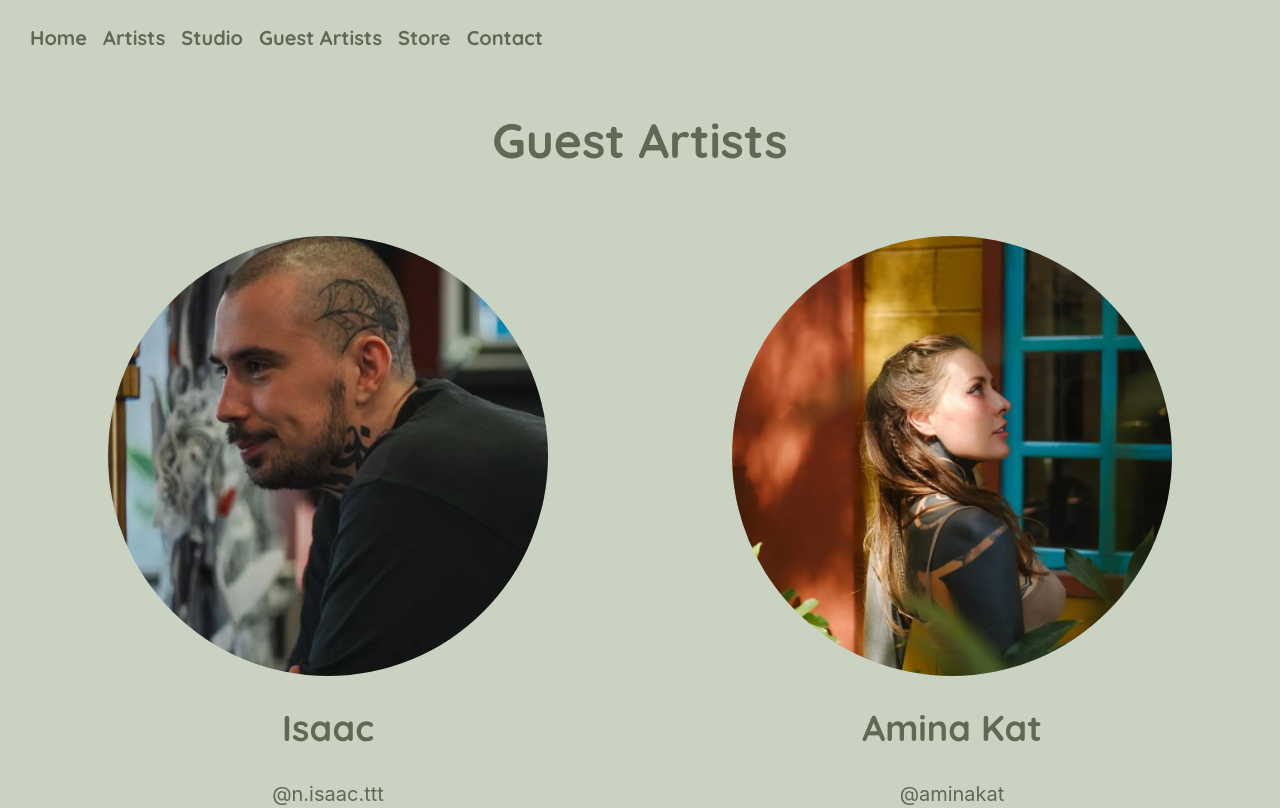
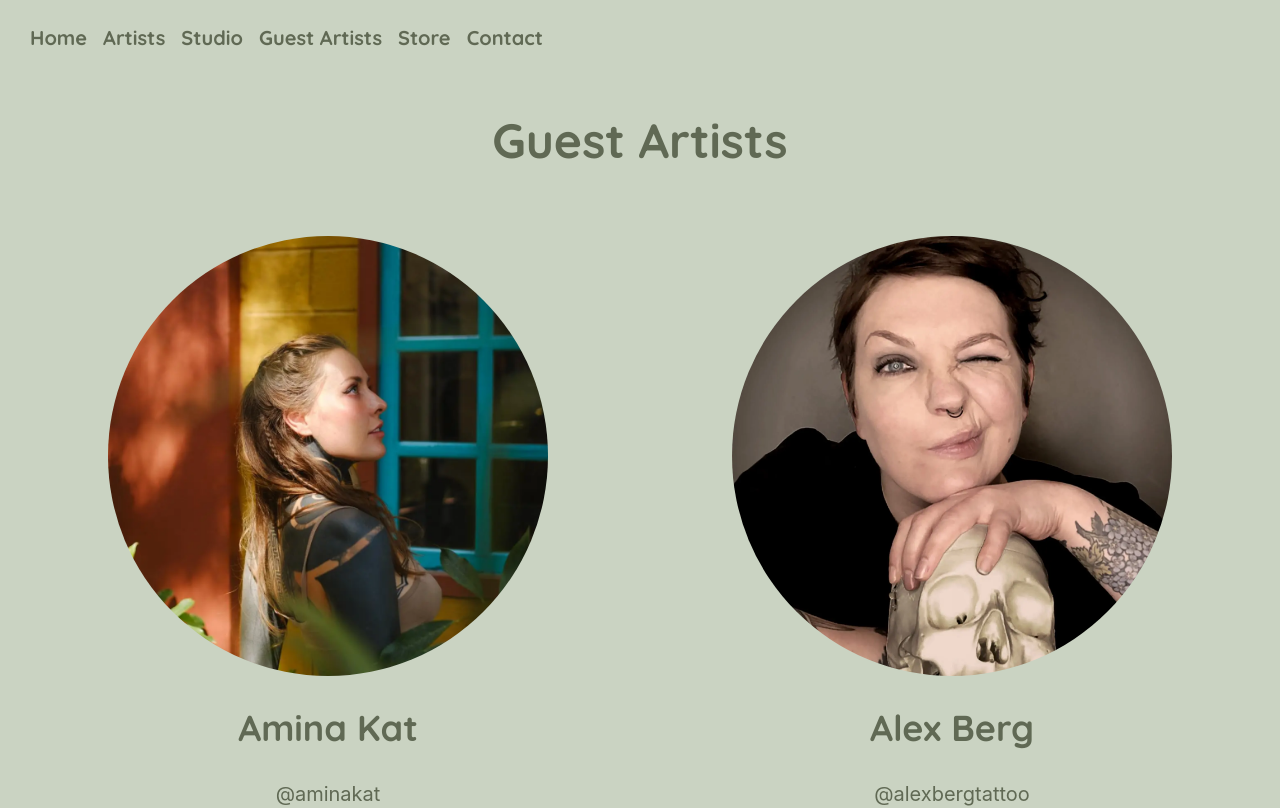
Before and after one commit to Cmbs86/Thorns-and-Spines-page, a React (Vite) app: page /upcoming-guests in a window 1280 px wide. Shown: the top 808 px of the page. Built offline with nearby package versions, Linux system fonts and the light colour scheme.

Commit message:
remove expired date - artist - isaac

```diff
--- a/src/pages/UpcomingGuests.tsx
+++ b/src/pages/UpcomingGuests.tsx
@@ -40,18 +40,6 @@ const UpcomingGuests = () => {
 
           {/* Wrapper for cards */}
           <div className="max-w-[1500px] mx-auto flex flex-col md:flex-row flex-wrap justify-around 2xl:justify-between gap-y-10 ">
-            <ArtistCard
-              img={isaac}
-              alt={"n.isaac.ttt's photo"}
-              title={"n.isaac.ttt's photo"}
-              artist={"Isaac"}
-              link={"https://www.instagram.com/n.isaac.ttt/"}
-              socialMedia={"@n.isaac.ttt"}
-              booking={t("https://www.instagram.com/n.isaac.ttt/")}
-              bookingText={t("dm_appointments")}
-              dates="19.05.2025 - 24.05.2025"
-            />
-
             <ArtistCard
               img={aminakat}
               alt={"Amina Kat's photo"}
```
